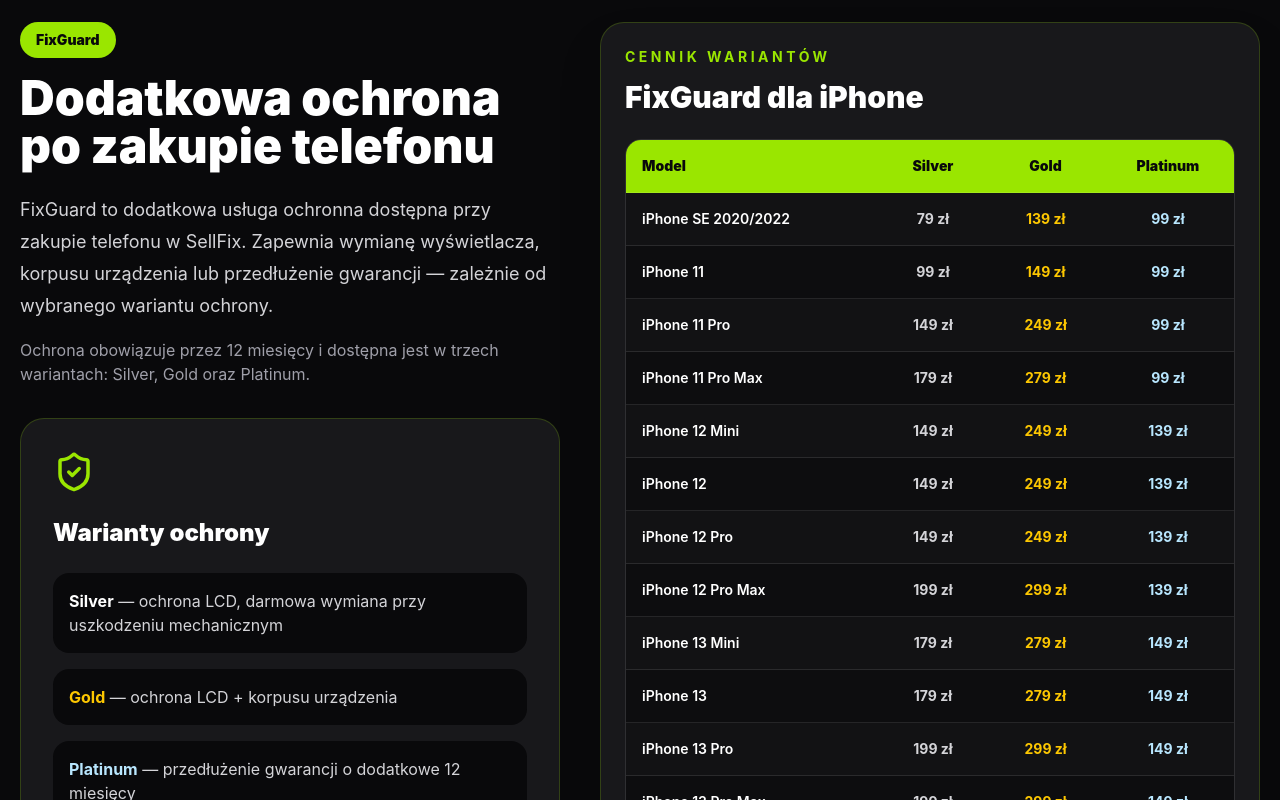
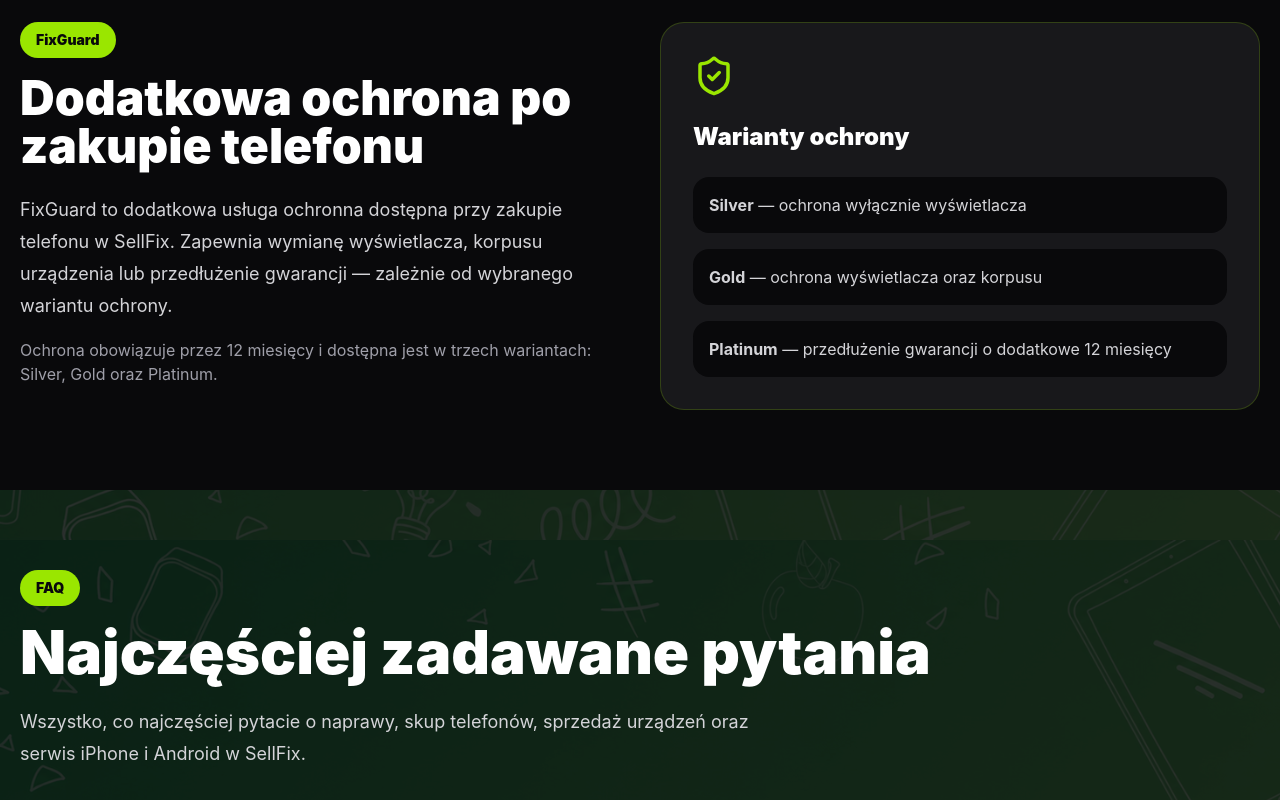
Before and after one commit to sellfixpl/sellfix-www, a React (Vite) app: page / in a window 1280 px wide. Shown: the part 1860-2660 px from the top of the page. Built offline with nearby package versions, Linux system fonts and the light colour scheme.

Commit message:
Dodano cennik FixGuard oraz aktualizację menu Oferta

```diff
--- a/src/komponenty/FixGuard.jsx
+++ b/src/komponenty/FixGuard.jsx
@@ -1,37 +1,10 @@
 import { ShieldCheck } from "lucide-react";
-
-const fixGuardCennik = [
-  ["iPhone SE 2020/2022", "79", "139", "99"],
-  ["iPhone 11", "99", "149", "99"],
-  ["iPhone 11 Pro", "149", "249", "99"],
-  ["iPhone 11 Pro Max", "179", "279", "99"],
-  ["iPhone 12 Mini", "149", "249", "139"],
-  ["iPhone 12", "149", "249", "139"],
-  ["iPhone 12 Pro", "149", "249", "139"],
-  ["iPhone 12 Pro Max", "199", "299", "139"],
-  ["iPhone 13 Mini", "179", "279", "149"],
-  ["iPhone 13", "179", "279", "149"],
-  ["iPhone 13 Pro", "199", "299", "149"],
-  ["iPhone 13 Pro Max", "199", "299", "149"],
-  ["iPhone 14", "199", "279", "149"],
-  ["iPhone 14 Pro", "249", "449", "199"],
-  ["iPhone 14 Pro Max", "299", "499", "249"],
-  ["iPhone 15", "249", "349", "249"],
-  ["iPhone 15 Pro", "299", "379", "249"],
-  ["iPhone 15 Pro Max", "299", "379", "249"],
-  ["iPhone 16", "299", "379", "249"],
-  ["iPhone 16 Pro", "349", "449", "249"],
-  ["iPhone 17", "399", "499", "249"],
-  ["iPhone 17 Pro", "1099", "1499", "299"],
-  ["iPhone 17 Pro Max", "1299", "1699", "299"],
-];
 
 export default function FixGuard() {
   return (
     <section id="fixguard" className="bg-zinc-950 py-20">
       <div className="mx-auto max-w-7xl px-5">
-        <div className="grid gap-10 xl:grid-cols-[0.9fr_1.1fr]">
-          {/* LEWA STRONA */}
+        <div className="grid gap-10 md:grid-cols-2">
           <div>
             <div className="mb-4 inline-flex rounded-full bg-lime-400 px-4 py-2 text-sm font-black text-zinc-950">
               FixGuard
@@ -52,8 +25,9 @@
               Ochrona obowiązuje przez 12 miesięcy i dostępna jest w trzech
               wariantach: Silver, Gold oraz Platinum.
             </p>
+          </div>
 
-            <div className="mt-8 rounded-3xl border border-lime-400/20 bg-zinc-900 p-8">
+          <div className="rounded-3xl border border-lime-400/20 bg-zinc-900 p-8">
             <ShieldCheck
               className="mb-6 text-lime-400"
               size={42}
@@ -65,79 +39,17 @@
 
             <div className="mt-6 space-y-4 text-zinc-300">
               <div className="rounded-2xl bg-zinc-950 p-4">
-                  <strong className="text-white">Silver</strong> — ochrona LCD,
-                  darmowa wymiana przy uszkodzeniu mechanicznym
+                <strong>Silver</strong> — ochrona wyłącznie wyświetlacza
               </div>
 
               <div className="rounded-2xl bg-zinc-950 p-4">
-                  <strong className="text-yellow-400">Gold</strong> — ochrona
-                  LCD + korpusu urządzenia
+                <strong>Gold</strong> — ochrona wyświetlacza oraz korpusu
               </div>
 
               <div className="rounded-2xl bg-zinc-950 p-4">
-                  <strong className="text-sky-200">Platinum</strong> —
-                  przedłużenie gwarancji o dodatkowe 12 miesięcy
+                <strong>Platinum</strong> — przedłużenie gwarancji o dodatkowe
+                12 miesięcy
               </div>
-              </div>
-            </div>
-          </div>
-
-          {/* PRAWA STRONA */}
-          <div className="rounded-3xl border border-lime-400/20 bg-zinc-900 p-6 shadow-2xl shadow-black/30">
-            <p className="mb-3 text-sm font-bold uppercase tracking-[0.25em] text-lime-400">
-              Cennik wariantów
-            </p>
-
-            <h3 className="mb-6 text-3xl font-black text-white">
-              FixGuard dla iPhone
-            </h3>
-
-            <div className="overflow-x-auto rounded-2xl border border-white/10">
-              <table className="min-w-full text-sm">
-                <thead className="bg-lime-400 text-zinc-950">
-                  <tr>
-                    <th className="px-4 py-4 text-left font-black">Model</th>
-                    <th className="px-4 py-4 text-center font-black">
-                      Silver
-                    </th>
-                    <th className="px-4 py-4 text-center font-black">
-                      Gold
-                    </th>
-                    <th className="px-4 py-4 text-center font-black">
-                      Platinum
-                    </th>
-                  </tr>
-                </thead>
-
-                <tbody className="bg-zinc-950/70">
-                  {fixGuardCennik.map(
-                    ([model, silver, gold, platinum], index) => (
-                      <tr
-                        key={model}
-                        className={`border-t border-white/10 ${
-                          index % 2 === 0 ? "bg-white/[0.02]" : ""
-                        }`}
-                      >
-                        <td className="px-4 py-4 font-semibold text-white">
-                          {model}
-                        </td>
-
-                        <td className="px-4 py-4 text-center font-bold text-zinc-300">
-                          {silver} zł
-                        </td>
-
-                        <td className="px-4 py-4 text-center font-bold text-yellow-400">
-                          {gold} zł
-                        </td>
-
-                        <td className="px-4 py-4 text-center font-bold text-sky-200">
-                          {platinum} zł
-                        </td>
-                      </tr>
-                    )
-                  )}
-                </tbody>
-              </table>
             </div>
           </div>
         </div>
--- a/src/strony/FixGuard.jsx
+++ b/src/strony/FixGuard.jsx
@@ -1,6 +1,32 @@
 import MenuGlowne from "../komponenty/MenuGlowne";
 import Stopka from "../komponenty/Stopka";
 import SEO from "../komponenty/SEO";
+
+const fixGuardCennik = [
+  ["iPhone SE 2020/2022", "79", "139", "99"],
+  ["iPhone 11", "99", "149", "99"],
+  ["iPhone 11 Pro", "149", "249", "99"],
+  ["iPhone 11 Pro Max", "179", "279", "99"],
+  ["iPhone 12 Mini", "149", "249", "139"],
+  ["iPhone 12", "149", "249", "139"],
+  ["iPhone 12 Pro", "149", "249", "139"],
+  ["iPhone 12 Pro Max", "199", "299", "139"],
+  ["iPhone 13 Mini", "179", "279", "149"],
+  ["iPhone 13", "179", "279", "149"],
+  ["iPhone 13 Pro", "199", "299", "149"],
+  ["iPhone 13 Pro Max", "199", "299", "149"],
+  ["iPhone 14", "199", "279", "149"],
+  ["iPhone 14 Pro", "249", "449", "199"],
+  ["iPhone 14 Pro Max", "299", "499", "249"],
+  ["iPhone 15", "249", "349", "249"],
+  ["iPhone 15 Pro", "299", "379", "249"],
+  ["iPhone 15 Pro Max", "299", "379", "249"],
+  ["iPhone 16", "299", "379", "249"],
+  ["iPhone 16 Pro", "349", "449", "249"],
+  ["iPhone 17", "399", "499", "249"],
+  ["iPhone 17 Pro", "1099", "1499", "299"],
+  ["iPhone 17 Pro Max", "1299", "1699", "299"],
+];
 
 export default function FixGuard() {
   return (
@@ -13,7 +39,7 @@
 
       <MenuGlowne />
 
-      <main className="mx-auto max-w-5xl px-5 py-20">
+      <main className="mx-auto max-w-7xl px-5 py-20">
         <div className="mb-12">
           <div className="mb-4 inline-flex rounded-full bg-lime-400 px-4 py-2 text-sm font-black text-zinc-950">
             FixGuard
@@ -24,6 +50,8 @@
           </h1>
         </div>
 
+        <div className="grid gap-10 xl:grid-cols-[0.9fr_1.1fr]">
+          {/* LEWA STRONA */}
           <div className="space-y-10 rounded-3xl bg-zinc-900 p-8 md:p-10 text-zinc-300 leading-8">
             <section>
               <h2 className="mb-4 text-2xl font-bold text-white">
@@ -77,6 +105,62 @@
               </ol>
             </section>
           </div>
+
+          {/* PRAWA STRONA — CENNIK */}
+          <div className="rounded-3xl border border-lime-400/20 bg-zinc-900 p-6 shadow-2xl shadow-black/30">
+            <p className="mb-3 text-sm font-bold uppercase tracking-[0.25em] text-lime-400">
+              Cennik wariantów
+            </p>
+
+            <h2 className="mb-6 text-3xl font-black text-white">
+              FixGuard dla iPhone
+            </h2>
+
+            <div className="overflow-x-auto rounded-2xl border border-white/10">
+              <table className="min-w-full text-sm">
+                <thead className="bg-lime-400 text-zinc-950">
+                  <tr>
+                    <th className="px-4 py-4 text-left font-black">Model</th>
+                    <th className="px-4 py-4 text-center font-black">Silver</th>
+                    <th className="px-4 py-4 text-center font-black">Gold</th>
+                    <th className="px-4 py-4 text-center font-black">
+                      Platinum
+                    </th>
+                  </tr>
+                </thead>
+
+                <tbody className="bg-zinc-950/70">
+                  {fixGuardCennik.map(
+                    ([model, silver, gold, platinum], index) => (
+                      <tr
+                        key={model}
+                        className={`border-t border-white/10 ${
+                          index % 2 === 0 ? "bg-white/[0.02]" : ""
+                        }`}
+                      >
+                        <td className="px-4 py-4 font-semibold text-white">
+                          {model}
+                        </td>
+
+                        <td className="px-4 py-4 text-center font-bold text-zinc-300">
+                          {silver} zł
+                        </td>
+
+                        <td className="px-4 py-4 text-center font-bold text-yellow-400">
+                          {gold} zł
+                        </td>
+
+                        <td className="px-4 py-4 text-center font-bold text-sky-200">
+                          {platinum} zł
+                        </td>
+                      </tr>
+                    )
+                  )}
+                </tbody>
+              </table>
+            </div>
+          </div>
+        </div>
       </main>
 
       <Stopka />
```
Lines whose indentation alone changed are shown as unchanged.
